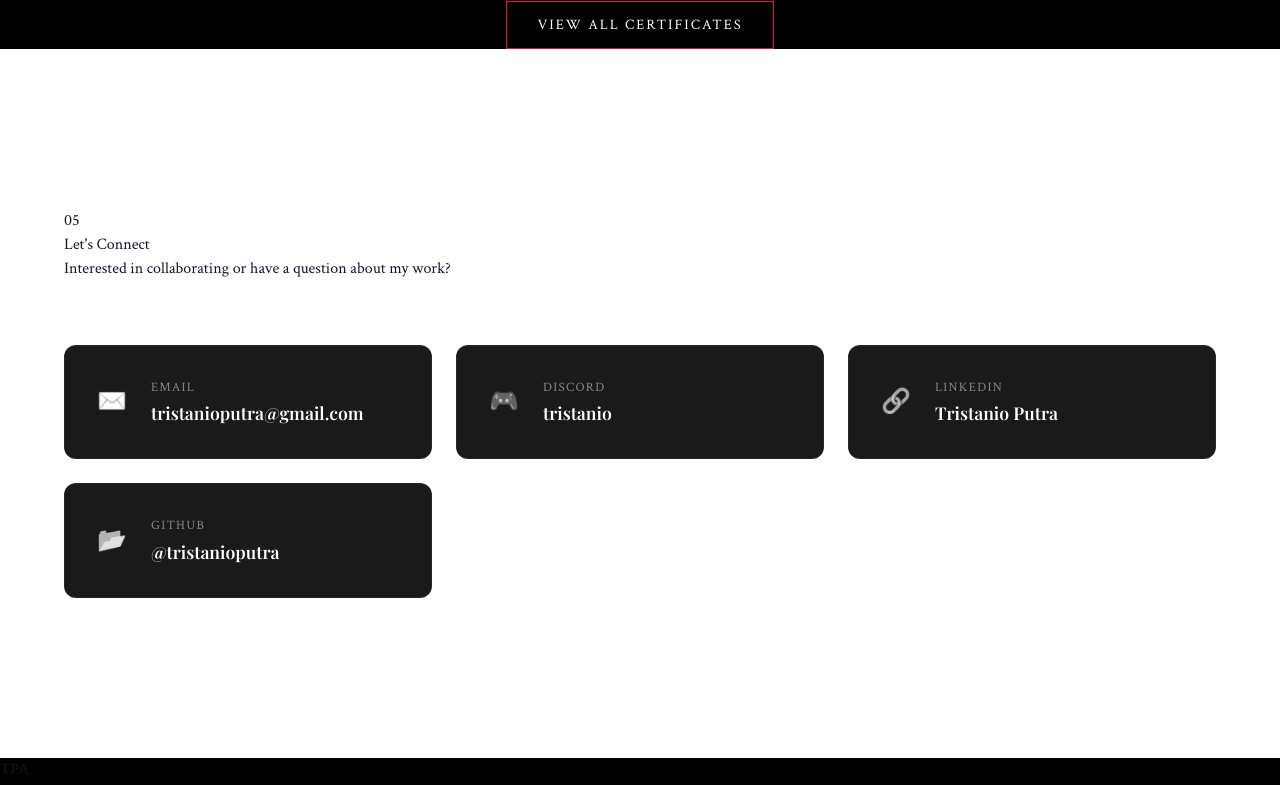
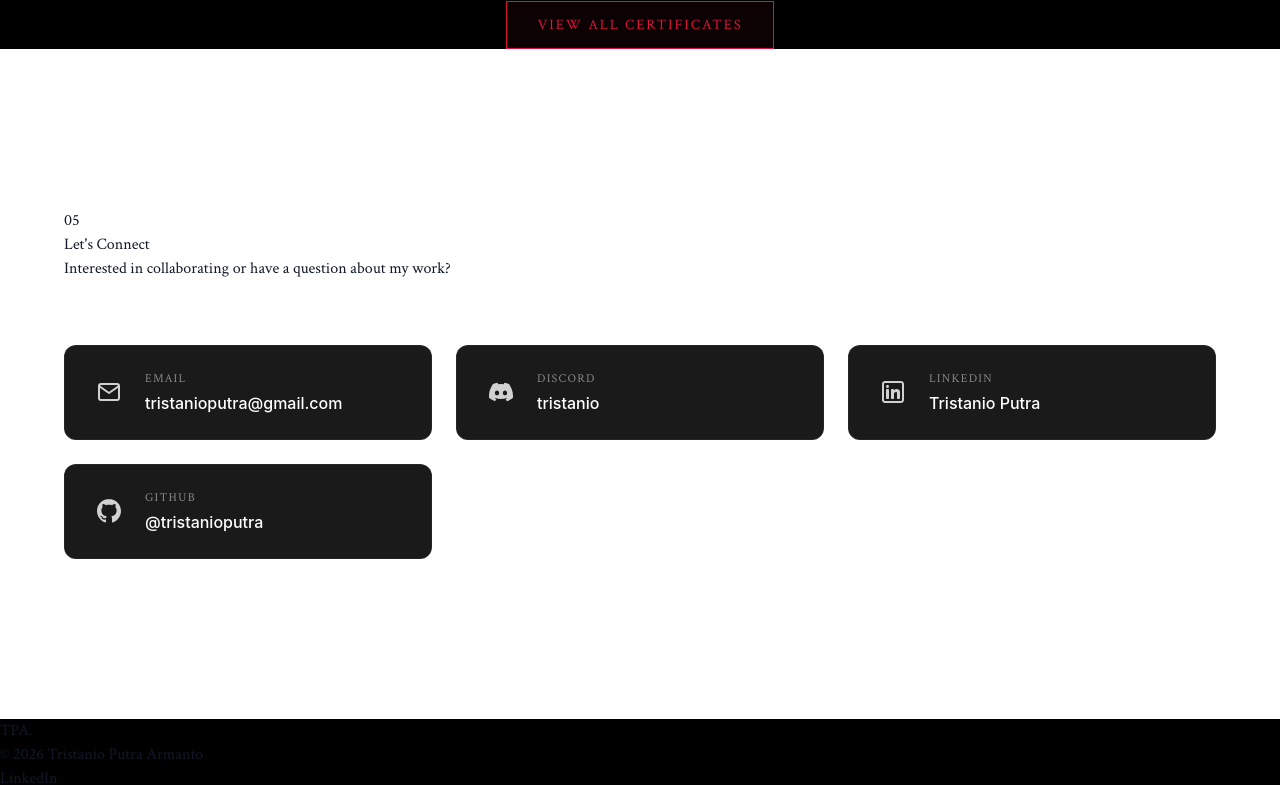
Before and after one commit to niookeyy/nio-melas, a React (Vite) app: page / in a window 1280 px wide. Shown: the part 1455-2240 px from the top of the page. Built offline with nearby package versions, Linux system fonts and the light colour scheme.

Commit message:
update responsif

```diff
--- a/src/sections/Certificates.jsx
+++ b/src/sections/Certificates.jsx
@@ -82,19 +82,24 @@ const Certificates = ({ onEnter, onLeave }) => {
         }
         .view-more-btn {
   padding: 12px 30px;
+  /* Tambahkan background semi-transparan agar teks lebih menonjol dari background utama */
+  background: rgba(220, 20, 60, 0.05);
   border: 1px solid #dc143c;
-          color: white;
+  color: #dc143c; /* Pastikan warna putih solid */
   text-decoration: none;
   font-size: 0.9rem;
   letter-spacing: 2px;
   text-transform: uppercase;
   transition: all 0.3s ease;
-          background: transparent;
+  display: inline-block; /* Memastikan padding bekerja dengan baik */
+  opacity: 1; /* Pastikan tidak ada transparansi pada tombol utama */
 }
+
 .view-more-btn:hover {
   background: #dc143c;
   color: white;
   box-shadow: 0 0 20px rgba(220, 20, 60, 0.4);
+  transform: translateY(-2px); /* Tambahan sedikit efek angkat saat hover */
 }
       `}</style>
     </section>
--- a/src/sections/Contact.jsx
+++ b/src/sections/Contact.jsx
@@ -2,10 +2,51 @@ import React from 'react';
 
 const Contact = ({ t }) => {
   const contactLinks = [
-    { label: 'Email', value: 'tristanioputra@gmail.com', url: 'mailto:portofoliotristanio@gmail.com', icon: '✉️' },
-    { label: 'Discord', value: 'tristanio', url: 'https://discord.com/users/nio0133_18725', icon: '🎮' },
-    { label: 'LinkedIn', value: 'Tristanio Putra', url: 'https://linkedin.com/in/tristanioputra', icon: '🔗' },
-    { label: 'GitHub', value: '@tristanioputra', url: 'https://github.com/tristanioputra', icon: '📂' },
+    {
+      label: 'Email',
+      value: 'tristanioputra@gmail.com',
+      url: 'mailto:tristanioputra@gmail.com',
+      icon: (
+        <svg width="24" height="24" viewBox="0 0 24 24" fill="none" stroke="currentColor" strokeWidth="2" strokeLinecap="round" strokeLinejoin="round">
+          <path d="M4 4h16c1.1 0 2 .9 2 2v12c0 1.1-.9 2-2 2H4c-1.1 0-2-.9-2-2V6c0-1.1.9-2 2-2z"></path>
+          <polyline points="22,6 12,13 2,6"></polyline>
+        </svg>
+      )
+    },
+    {
+      label: 'Discord',
+      value: 'tristanio',
+      url: 'https://discord.com/users/nio0133_18725',
+      icon: (
+        <svg width="24" height="24" viewBox="0 0 24 24" fill="currentColor">
+          <path d="M20.317 4.37a19.791 19.791 0 0 0-4.885-1.515.074.074 0 0 0-.079.037c-.21.375-.444.864-.608 1.25a18.27 18.27 0 0 0-5.487 0 12.64 12.64 0 0 0-.617-1.25.077.077 0 0 0-.079-.037 19.736 19.736 0 0 0-4.885 1.515.069.069 0 0 0-.032.027C.533 9.048-.32 13.58.099 18.057a.082.082 0 0 0 .031.057 19.9 19.9 0 0 0 5.993 3.03.078.078 0 0 0 .084-.028 14.09 14.09 0 0 0 1.226-1.994.076.076 0 0 0-.041-.106 13.107 13.107 0 0 1-1.872-.892.077.077 0 0 1-.008-.128 10.2 10.2 0 0 0 .372-.292.074.074 0 0 1 .077-.01c3.928 1.793 8.18 1.793 12.062 0a.074.074 0 0 1 .078.01c.12.098.246.196.373.292a.077.077 0 0 1-.006.127 12.299 12.299 0 0 1-1.873.892.077.077 0 0 0-.041.107c.36.698.772 1.362 1.225 1.993a.076.076 0 0 0 .084.028 19.839 19.839 0 0 0 6.002-3.03.077.077 0 0 0 .032-.054c.5-5.177-.838-9.674-3.549-13.66a.061.061 0 0 0-.031-.03zM8.02 15.33c-1.183 0-2.157-1.085-2.157-2.419 0-1.333.956-2.419 2.157-2.419 1.21 0 2.176 1.096 2.157 2.42 0 1.333-.956 2.418-2.157 2.418zm7.975 0c-1.183 0-2.157-1.085-2.157-2.419 0-1.333.955-2.419 2.157-2.419 1.21 0 2.176 1.096 2.157 2.42 0 1.333-.946 2.418-2.157 2.418z" />
+        </svg>
+      )
+    },
+    {
+      label: 'LinkedIn',
+      value: 'Tristanio Putra',
+      url: 'https://linkedin.com/in/tristanioputra',
+      icon: (
+        /* Menggunakan SVG yang kamu berikan */
+        <svg width="24" height="24" viewBox="0 0 24 24" fill="none" xmlns="http://www.w3.org/2000/svg">
+          <path d="M6.5 8C7.32843 8 8 7.32843 8 6.5C8 5.67157 7.32843 5 6.5 5C5.67157 5 5 5.67157 5 6.5C5 7.32843 5.67157 8 6.5 8Z" fill="currentColor"/>
+          <path d="M5 10C5 9.44772 5.44772 9 6 9H7C7.55228 9 8 9.44771 8 10V18C8 18.5523 7.55228 19 7 19H6C5.44772 19 5 18.5523 5 18V10Z" fill="currentColor"/>
+          <path d="M11 19H12C12.5523 19 13 18.5523 13 18V13.5C13 12 16 11 16 13V18.0004C16 18.5527 16.4477 19 17 19H18C18.5523 19 19 18.5523 19 18V12C19 10 17.5 9 15.5 9C13.5 9 13 10.5 13 10.5V10C13 9.44771 12.5523 9 12 9H11C10.4477 9 10 9.44772 10 10V18C10 18.5523 10.4477 19 11 19Z" fill="currentColor"/>
+          <path fillRule="evenodd" clipRule="evenodd" d="M20 1C21.6569 1 23 2.34315 23 4V20C23 21.6569 21.6569 23 20 23H4C2.34315 23 1 21.6569 1 20V4C1 2.34315 2.34315 1 4 1H20ZM20 3C20.5523 3 21 3.44772 21 4V20C21 20.5523 20.5523 21 20 21H4C3.44772 21 3 20.5523 3 20V4C3 3.44772 3.44772 3 4 3H20Z" fill="currentColor"/>
+        </svg>
+      )
+    },
+    {
+      label: 'GitHub',
+      value: '@tristanioputra',
+      url: 'https://github.com/tristanioputra',
+      icon: (
+        <svg width="24" height="24" viewBox="0 0 24 24" fill="currentColor">
+          <path d="M12 0c-6.626 0-12 5.373-12 12 0 5.302 3.438 9.8 8.207 11.387.599.111.793-.261.793-.577v-2.234c-3.338.726-4.042-1.416-4.042-1.416-.546-1.387-1.333-1.756-1.333-1.756-1.089-.745.083-.729.083-.729 1.205.084 1.839 1.237 1.839 1.237 1.07 1.834 2.807 1.304 3.492.997.107-.775.418-1.305.762-1.604-2.665-.305-5.467-1.334-5.467-5.931 0-1.311.469-2.381 1.236-3.221-.124-.303-.535-1.524.117-3.176 0 0 1.008-.322 3.301 1.23.957-.266 1.983-.399 3.003-.404 1.02.005 2.047.138 3.006.404 2.291-1.552 3.297-1.23 3.297-1.23.653 1.653.242 2.874.118 3.176.77.84 1.235 1.911 1.235 3.221 0 4.609-2.807 5.624-5.479 5.921.43.372.823 1.102.823 2.222v3.293c0 .319.192.694.801.576 4.765-1.589 8.199-6.086 8.199-11.386 0-6.627-5.373-12-12-12z" />
+        </svg>
+      )
+    },
   ];
 
   return (
@@ -43,8 +84,8 @@ const Contact = ({ t }) => {
         }
 
         .contact-card {
-          background: #1a1a1a; /* Warna gelap seperti di gambar */
-          padding: 2rem;
+          background: #1a1a1a;
+          padding: 1.5rem 2rem;
           border-radius: 12px;
           display: flex;
           justify-content: space-between;
@@ -56,9 +97,9 @@ const Contact = ({ t }) => {
 
         .contact-card:hover {
           transform: translateY(-5px);
-          background: #252525;
-          box-shadow: 0 10px 30px rgba(0, 0, 0, 0.1);
-          border-color: #DC143C; /* Aksen merah saat hover */
+          background: #222222;
+          border-color: #DC143C;
+          box-shadow: 0 10px 30px rgba(0, 0, 0, 0.2);
         }
 
         .card-content {
@@ -68,8 +109,16 @@ const Contact = ({ t }) => {
         }
 
         .card-icon {
-          font-size: 1.5rem;
-          filter: grayscale(1);
+          display: flex;
+          align-items: center;
+          color: #ffffff;
+          opacity: 0.8;
+          transition: 0.3s;
+        }
+
+        .contact-card:hover .card-icon {
+          color: #DC143C;
+          opacity: 1;
         }
 
         .card-info {
@@ -79,7 +128,7 @@ const Contact = ({ t }) => {
 
         .card-label {
           color: #888;
-          font-size: 0.8rem;
+          font-size: 0.75rem;
           text-transform: uppercase;
           letter-spacing: 0.1em;
           margin-bottom: 0.2rem;
@@ -87,24 +136,28 @@ const Contact = ({ t }) => {
 
         .card-value {
           color: #ffffff;
-          font-family: 'Playfair Display', serif;
-          font-size: 1.1rem;
-          font-weight: 600;
+          font-family: 'Inter', sans-serif;
+          font-size: 1rem;
+          font-weight: 500;
         }
 
         .card-arrow {
           color: #DC143C;
           font-size: 1.2rem;
           opacity: 0;
+          transform: translate(-10px, 10px);
           transition: 0.3s;
         }
 
         .contact-card:hover .card-arrow {
           opacity: 1;
-          transform: translate(3px, -3px);
+          transform: translate(0, 0);
         }
 
         @media (max-width: 768px) {
+          .contact-section {
+            padding: 5rem 2rem;
+          }
           .contact-grid-modern {
             grid-template-columns: 1fr;
           }
```
Lines whose indentation alone changed are shown as unchanged.
